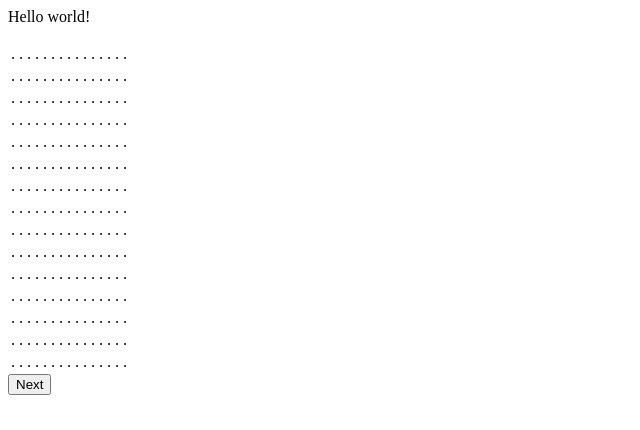
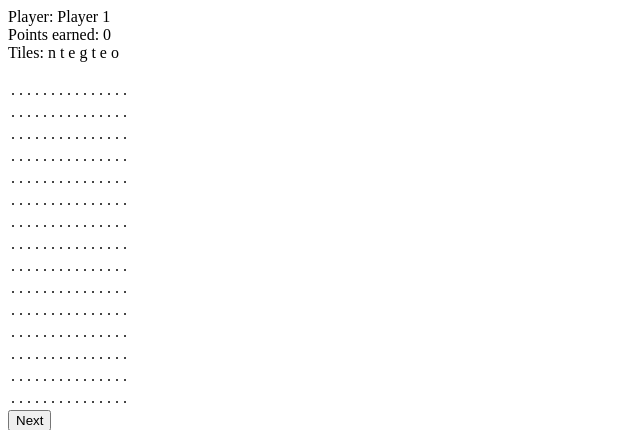
Before and after one commit to lydiolectal/scrabble-rousers, a Flask app: page / in a window 1280 px wide. Shown: the top 430 px of the page, without its empty margins (0-640 px from the left). Run offline with Flask 2, Linux system fonts and the light colour scheme.

Commit message:
Display current player information and add termination condition

```diff
--- a/server.py
+++ b/server.py
@@ -3,10 +3,6 @@ from src.game import Game
 
 app = Flask(__name__)
 game = Game()
-
-# @app.route('/')
-# def root():
-#     return app.send_static_file('index.html')
 
 @app.route('/start', methods = ["GET"])
 def start_game():
@@ -23,15 +19,19 @@ def start_game():
 
 @app.route('/', methods = ["GET"])
 def root():
-
     # TODO: law of Demeter (bug Jordan)
     return render_template("index.html", board = game.board.tiles,
-        tiles = game.cur_player.tiles, score = game.cur_player.recent_score)
+        player = game.cur_player.name, tiles = " ".join(game.cur_player.tiles),
+        score = game.cur_player.recent_score)
 
 @app.route('/', methods = ["POST"])
 def next_move():
-    game.play_one_move()
-    # redirect sends back a response code 302 ("I'm sending you to another location")
-    # one of the headers has "location: /" -- the browser then knows to follow
-    # it by sending a GET request to that URL.
-    return redirect("/")
+    successful_play = game.play_one_move()
+    if successful_play:
+        return redirect("/")
+    else:
+        return redirect("/end")
+
+@app.route('/end', methods = ["GET"])
+def end():
+    return render_template("end.html")
--- a/src/ai.py
+++ b/src/ai.py
@@ -3,7 +3,8 @@ from src.start_seq import StartSequence
 from src.coord import Coord
 
 class Ai:
-    def __init__(self, tiles):
+    def __init__(self, name, tiles):
+        self.name = name
         self.tiles = tiles
         self.score = 0
         self.recent_score = 0
--- a/templates/index.html
+++ b/templates/index.html
@@ -1,12 +1,15 @@
-<!-- TODO: create HTML and add JS that performs a GET request on the http://127.0.0.1:5000/start -->
 <html>
-<head>
-    <title>Scrabblerousers!</title>
-</head>
+    <head>
+        <title>Scrabblerousers!</title>
+    </head>
 <body>
-<p>
-    Hello world!
-</p>
+    <p>
+        Player: {{ player }}
+        <br />
+        Points earned: {{ score }}
+        <br />
+        Tiles: {{ tiles }}
+    </p>
 
 <table>
     <tbody>
```
Also changed, not shown: src/game.py (+5 -2 lines), templates/end.html (added, +10 -0 lines), tests/ai_test.py (+3 -3 lines).
